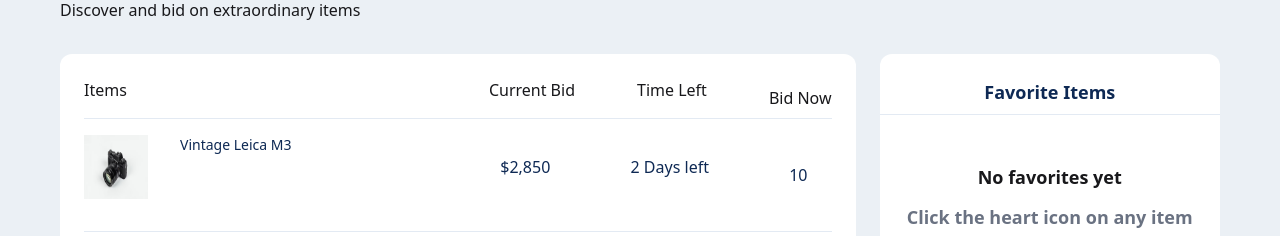
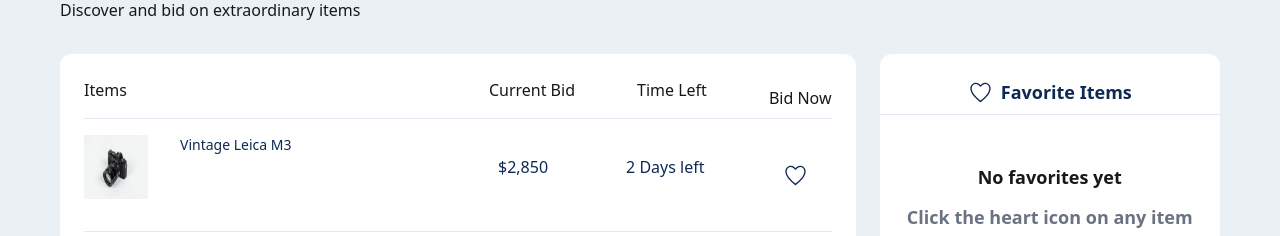
Before and after one commit to iftakhersifat/auction-gallery, a React (Vite) app: page / in a window 1280 px wide. Shown: the part 671-907 px from the top of the page. Built offline with nearby package versions, Linux system fonts and the light colour scheme.

Commit message:
added icons

```diff
--- a/package.json
+++ b/package.json
@@ -13,6 +13,7 @@
     "@tailwindcss/vite": "^4.1.3",
     "react": "^19.0.0",
     "react-dom": "^19.0.0",
+    "react-icons": "^5.5.0",
     "tailwindcss": "^4.1.3"
   },
   "devDependencies": {
--- a/src/Components/Bid/Bid.jsx
+++ b/src/Components/Bid/Bid.jsx
@@ -1,7 +1,10 @@
 import React from 'react';
+import { IoIosHeartEmpty } from "react-icons/io";
 
 const Bid = ({bid}) => {
-    const {image, currentBidPrice, timeLeft, bidsCount, title}=bid;
+    const {image, currentBidPrice, timeLeft, title}=bid;
+
+
     return (
         <div className='flex justify-between items-center space-y-4 text-[#0E2954] py-4 border-b border-[#E3EAF3] last:border-b-0'>
 
@@ -11,7 +14,7 @@ const Bid = ({bid}) => {
        </div>
             <p className='text-center'>{currentBidPrice}</p>
             <p className='text-center'>{timeLeft}</p>
-            <p className='text-center mr-6'>{bidsCount}</p>
+            <button className='text-center mr-6'><IoIosHeartEmpty size={25}/></button>
         </div>
 
     );
--- a/src/Components/Bids/Bids.jsx
+++ b/src/Components/Bids/Bids.jsx
@@ -1,5 +1,6 @@
 import React, { use } from 'react';
 import Bid from '../Bid/Bid';
+import { IoIosHeartEmpty } from "react-icons/io";
 
 const Bids = ({bidsFetch}) => {
     const bidsUse =use(bidsFetch);
@@ -29,7 +30,9 @@ const Bids = ({bidsFetch}) => {
             {/* favorite items section */}
             <div className="right w-[30%] bg-[#FFFFFF] py-4 rounded-xl h-[320px] text-center ">
 
-            <h1 className="text-[#0E2954] text-lg font-semibold p-2 border-b border-[#E3EAF3]">Favorite Items</h1>
+            <h1 className="text-[#0E2954] text-lg font-semibold p-2 border-b border-[#E3EAF3] flex items-center justify-center gap-2">
+            <IoIosHeartEmpty size={25} />Favorite Items</h1>
+
             <div className='py-2 space-y-3'>
             <p className="text-lg font-semibold mt-10">No favorites yet</p>
             <p className="text-lg font-semibold text-gray-500 mb-10">Click the heart icon on any item <br /> to add it to your favorites</p>
```
Also changed, not shown: 1 other file (tests, documents, lock files or other folders).
